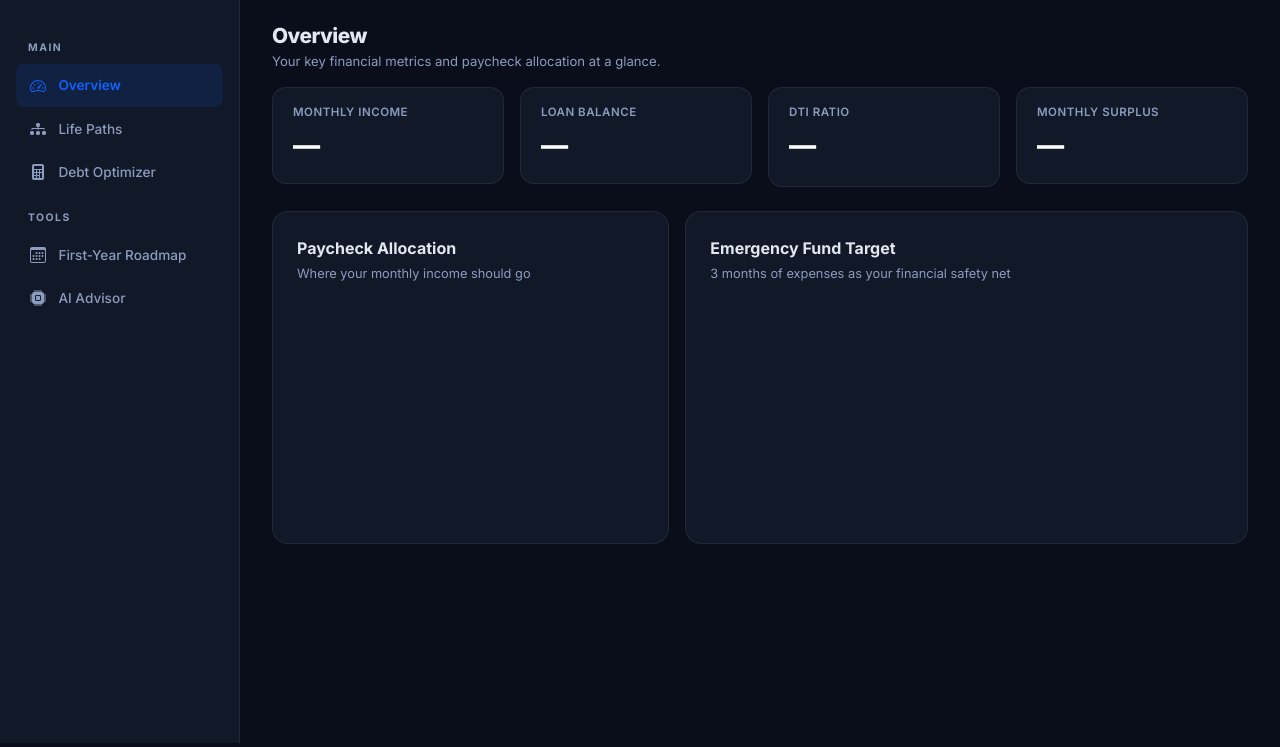
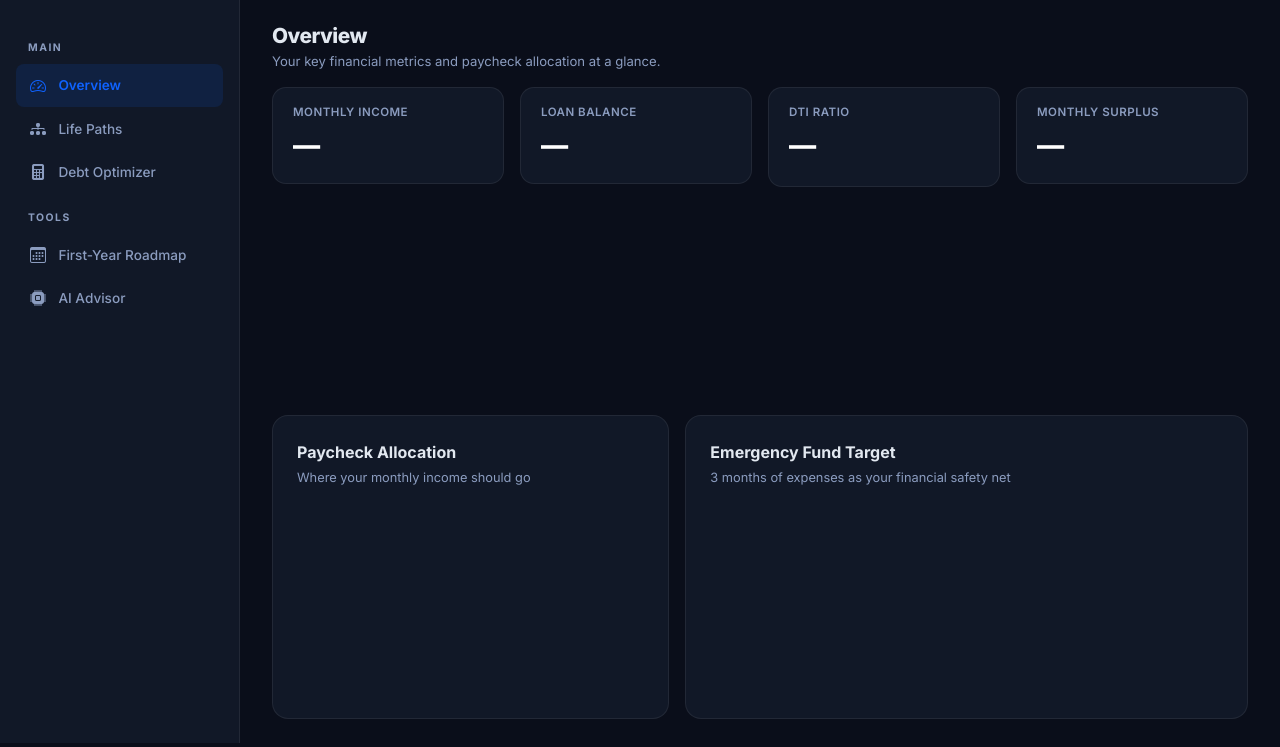
Before and after one commit to bradleyphan/LaunchPadPilotDemonstration, a Flask app: template templates/dashboard.html in a window 1280 px wide. Shown: the part 53-800 px from the top of the page. Run offline with Flask 3, Linux system fonts and the light colour scheme; the template is opened without the code that fills it, so the values that code supplies are empty; a map, chart or similar area stays blank.

Commit message:
fix: sections fill full viewport height, no empty gap

```diff
--- a/templates/dashboard.html
+++ b/templates/dashboard.html
@@ -33,9 +33,12 @@ body { display: flex; flex-direction: column; overflow: hidden; height: 100vh; }
 .nav-item-btn:hover { background: var(--bg-card-2); color: #e2e8f0; }
 .nav-item-btn.active { background: rgba(15,98,254,.12); color: var(--primary); font-weight: 600; }
 .nav-item-btn i { font-size: 1rem; width: 20px; text-align: center; }
-.main-content { flex: 1; padding: 1.5rem 2rem; min-width: 0; height: calc(100vh - 57px); overflow-y: auto; }
+.main-content { flex: 1; padding: 1.5rem 2rem; min-width: 0; height: calc(100vh - 57px); overflow-y: auto; display: flex; flex-direction: column; }
 .section-panel { display: none; }
-.section-panel.active { display: block; }
+.section-panel.active { display: flex; flex-direction: column; flex: 1; }
+.section-panel.active .row { flex: 1; }
+.section-panel.active .chart-card { display: flex; flex-direction: column; }
+.section-panel.active .chart-card > div[style*="position:relative"] { flex: 1; height: auto !important; }
 .stat-card {
   background: var(--bg-card);
   border: 1px solid var(--border);
```
